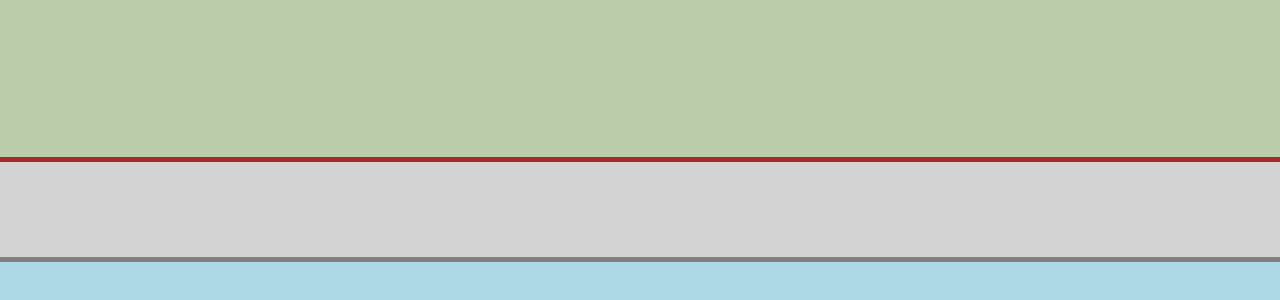
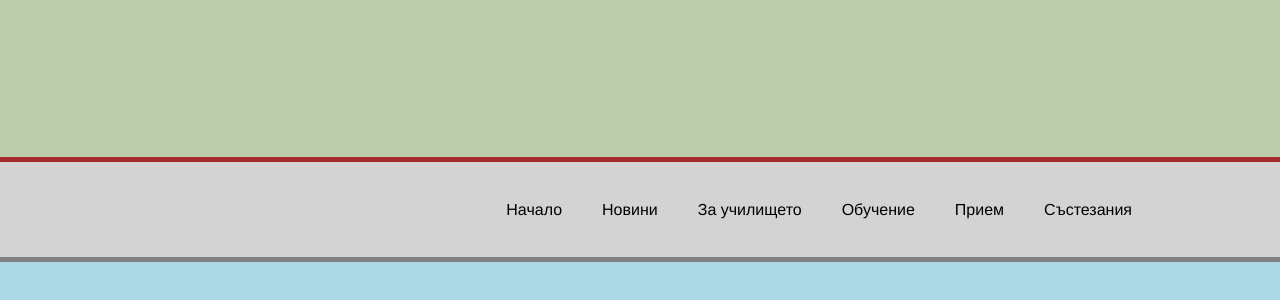
Before and after one commit to Tolumbas/SmgSait, a website: page public/index.html in a window 1280 px wide. Shown: the part 138-438 px from the top of the page. Drawn offline with Linux system fonts and the light colour scheme.

Commit message:
made menu positions

```diff
--- a/public/index.html
+++ b/public/index.html
@@ -9,7 +9,14 @@
 <body>
 	<div class="container">
 		<div id="header"></div>
-		<div id="menu"></div>
+		<div id="menu">
+			<div>Начало</div>
+			<div>Новини</div>
+			<div>За училището</div>
+			<div>Обучение</div>
+			<div>Прием</div>
+			<div>Състезания</div>
+		</div>
 		<div id="slider"></div>
 		<div class="text">
 		<h1>История на училището</h1>
--- a/sass/main.sass
+++ b/sass/main.sass
@@ -16,8 +16,9 @@ body
 	margin : 0;
 	background-color: $primary-color;
 
-div.container > div
-	padding: 10px 10%;
+div.container
+	> div
+		padding: 10px 10%;
 
 div.text
 	height: 400px;
--- a/sass/menu.sass
+++ b/sass/menu.sass
@@ -2,5 +2,13 @@
 	height: 100px;
 	background-color: lightgray;
 	border-bottom: 5px solid gray;
-#menu.is_stuck
-	height: 50px;
+	justify-content: flex-end;
+	display: flex;
+	> div
+		margin: 0 20px;
+		height: 100%;
+		display: flex;
+		align-items: center;
+
+	&.is_stuck
+		height: 50px;
```
Also changed, not shown: public/dest/css/main.css, public/dest/css/menu.css.
